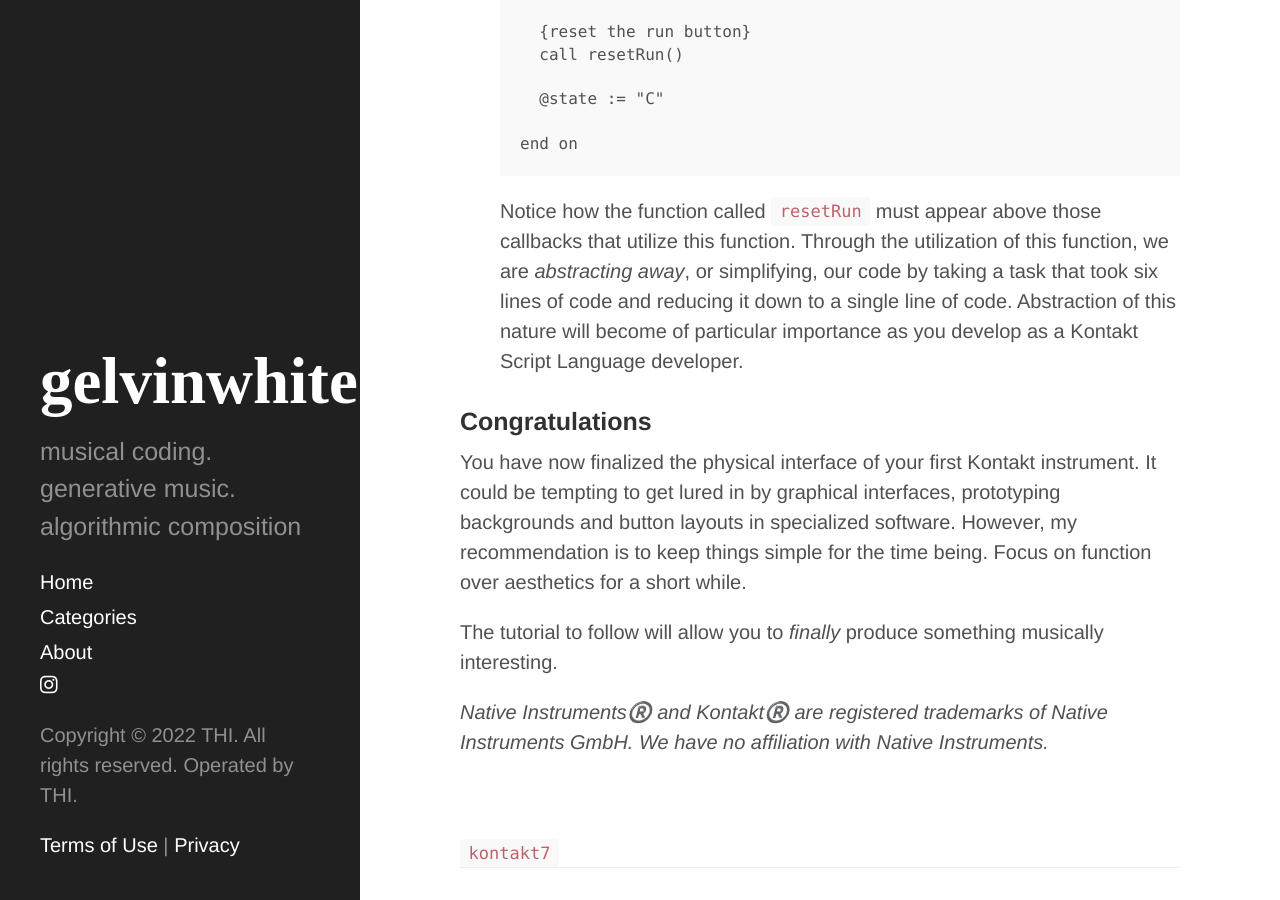
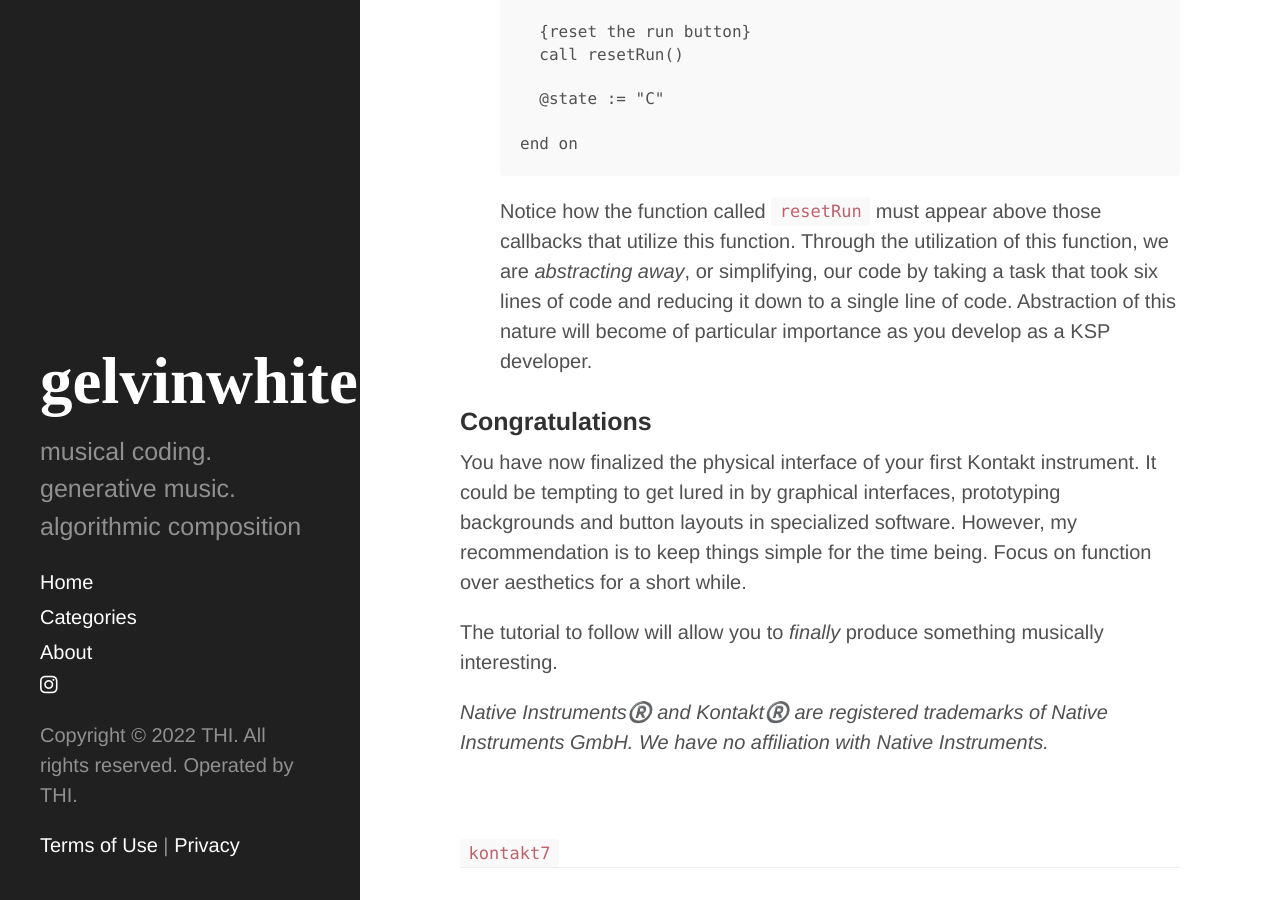
Before and after one commit to guyewhite/guyewhite.github.io, a Jekyll site: the page built from _posts/2022-10-03-how-to-create-a-kontakt-7-instrument-part-3.md, in a window 1280 px wide and 900 px high, scrolled down 14826 px. Built offline with Jekyll 4.4.1, drawn with Linux system fonts in a browser that asks for light colours; nearby versions of some CDN libraries; some web fonts are replaced; some of the changed text lies outside the part shown.

Commit message:
“message”

````diff
--- a/_posts/2022-10-03-how-to-create-a-kontakt-7-instrument-part-3.md
+++ b/_posts/2022-10-03-how-to-create-a-kontakt-7-instrument-part-3.md
@@ -6,7 +6,7 @@
 tags: kontakt7
 ---
 
-Welcome to the third installment of my multi-part series about how to engage in the beautiful pursuit of building your own instruments, effects, and plugins in the Kontakt Script Language.
+Welcome to the third installment of my multi-part series about how to engage in the beautiful pursuit of building your own instruments, effects, and plugins in the Kontakt Script Processor (KSP).
 
 ## Prerequisites
 
@@ -413,6 +413,7 @@
 
     end on
     ```
+
 ### Step Four - Your First Function
 
   * Functions are callbacks of your own design. Functions can be useful in executing blocks of code at will -- especially those that are repeated throughout your code. Notice how a specific block of code tends to repeat over and over again:
@@ -544,7 +545,7 @@
 
     end on
     ```
-    Notice how the function called `resetRun` must appear above those callbacks that utilize this function. Through the utilization of this function, we are *abstracting away*, or simplifying, our code by taking a task that took six lines of code and reducing it down to a single line of code. Abstraction of this nature will become of particular importance as you develop as a Kontakt Script Language developer.
+    Notice how the function called `resetRun` must appear above those callbacks that utilize this function. Through the utilization of this function, we are *abstracting away*, or simplifying, our code by taking a task that took six lines of code and reducing it down to a single line of code. Abstraction of this nature will become of particular importance as you develop as a KSP developer.
 
 ### Congratulations
 
````
Also changed, not shown: _posts/2022-10-01-how-to-create-a-kontakt-7-instrument.md (+2 -2 lines).
